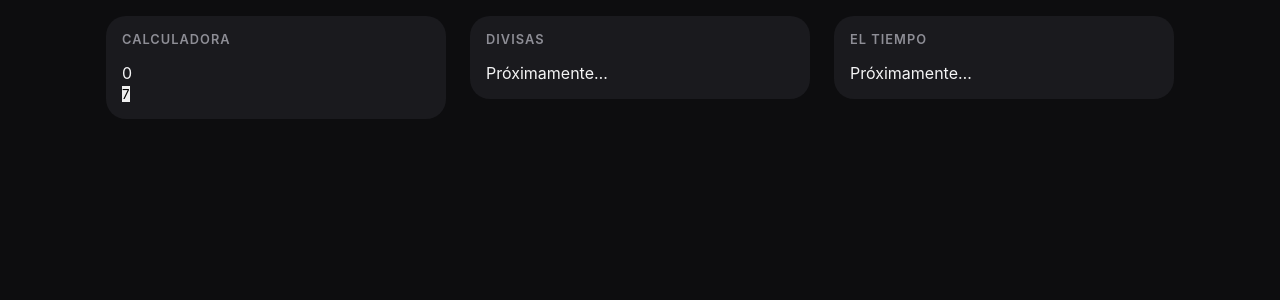
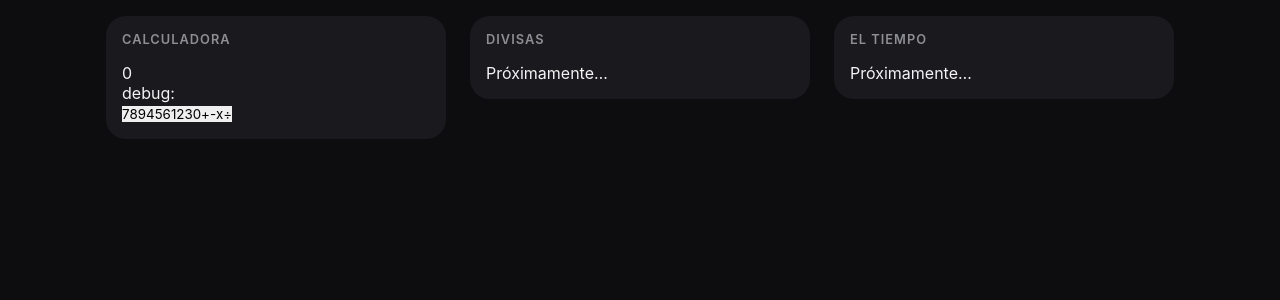
Before and after one commit to iulian640/vue-multitool, a Vue app: page / in a window 1280 px wide. Shown: the top 300 px of the page. Built offline with nearby package versions, Linux system fonts and the light colour scheme.

Commit message:
feat: operator keys with pending operation state

```diff
--- a/src/components/CalculatorCard.vue
+++ b/src/components/CalculatorCard.vue
@@ -4,6 +4,8 @@ import { ref } from "vue";
 const display = ref("0");
 const previousValue = ref(null);
 const operator = ref(null);
+const digits = ["7", "8", "9", "4", "5", "6", "1", "2", "3", "0"];
+const ops = ["+", "-", "x", "÷"];
 
 function pressDigit(digit) {
   if (display.value === "0") {
@@ -12,12 +14,22 @@ function pressDigit(digit) {
     display.value += digit;
   }
 }
+
+function pressOperator(op) {
+  previousValue.value = display.value;
+  operator.value = op;
+  display.value = "0";
+}
 </script>
 
 <template>
   <section class="card">
     <h2 class="card__title">Calculadora</h2>
     <div class="calc__display">{{ display }}</div>
-    <button @click="pressDigit('7')">7</button>
+    <p>debug: {{ previousValue }} {{ operator }}</p>
+    <button v-for="d in digits" :key="d" @click="pressDigit(d)">{{ d }}</button>
+    <button v-for="op in ops" :key="op" @click="pressOperator(op)">
+      {{ op }}
+    </button>
   </section>
 </template>
```
